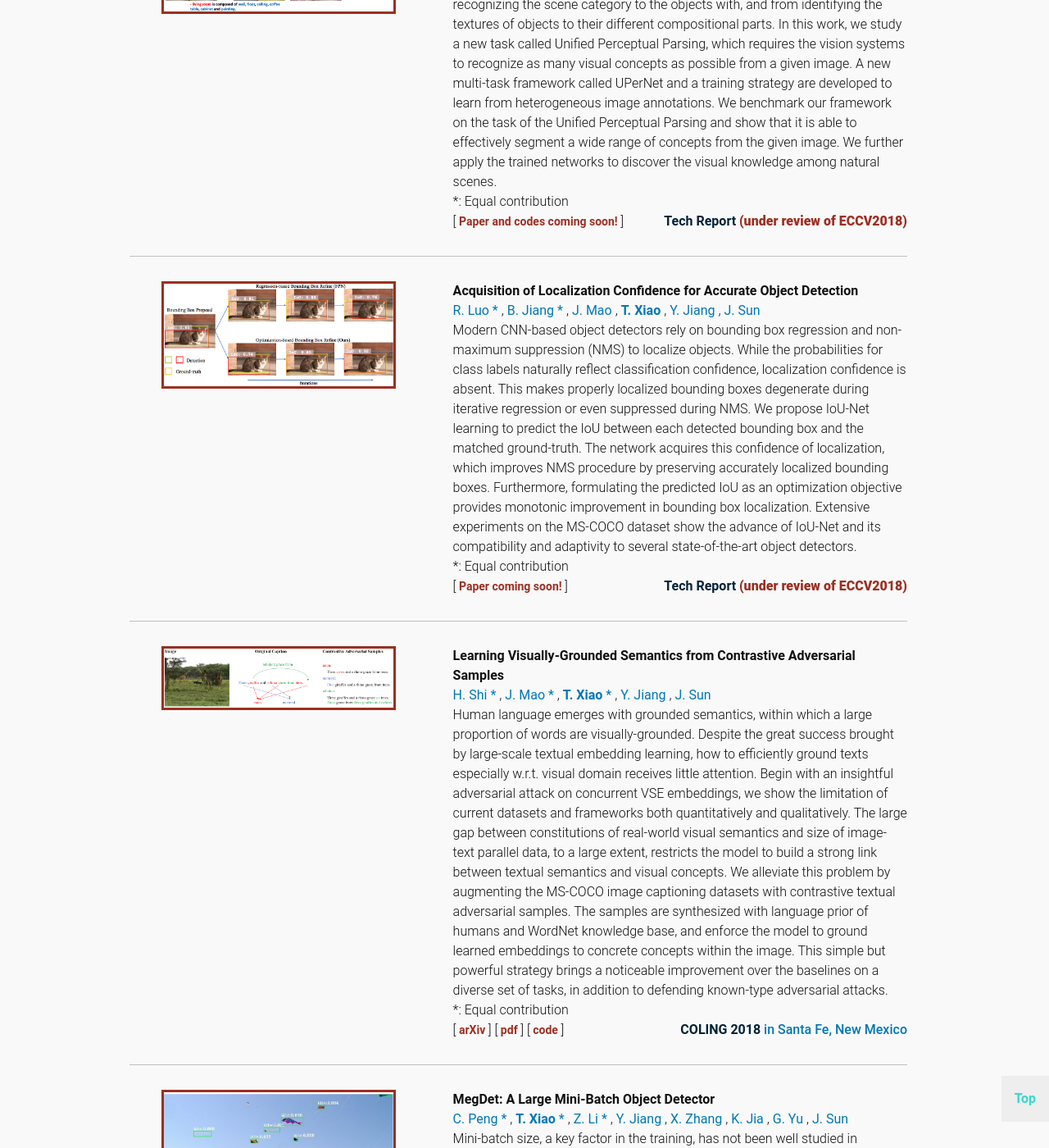
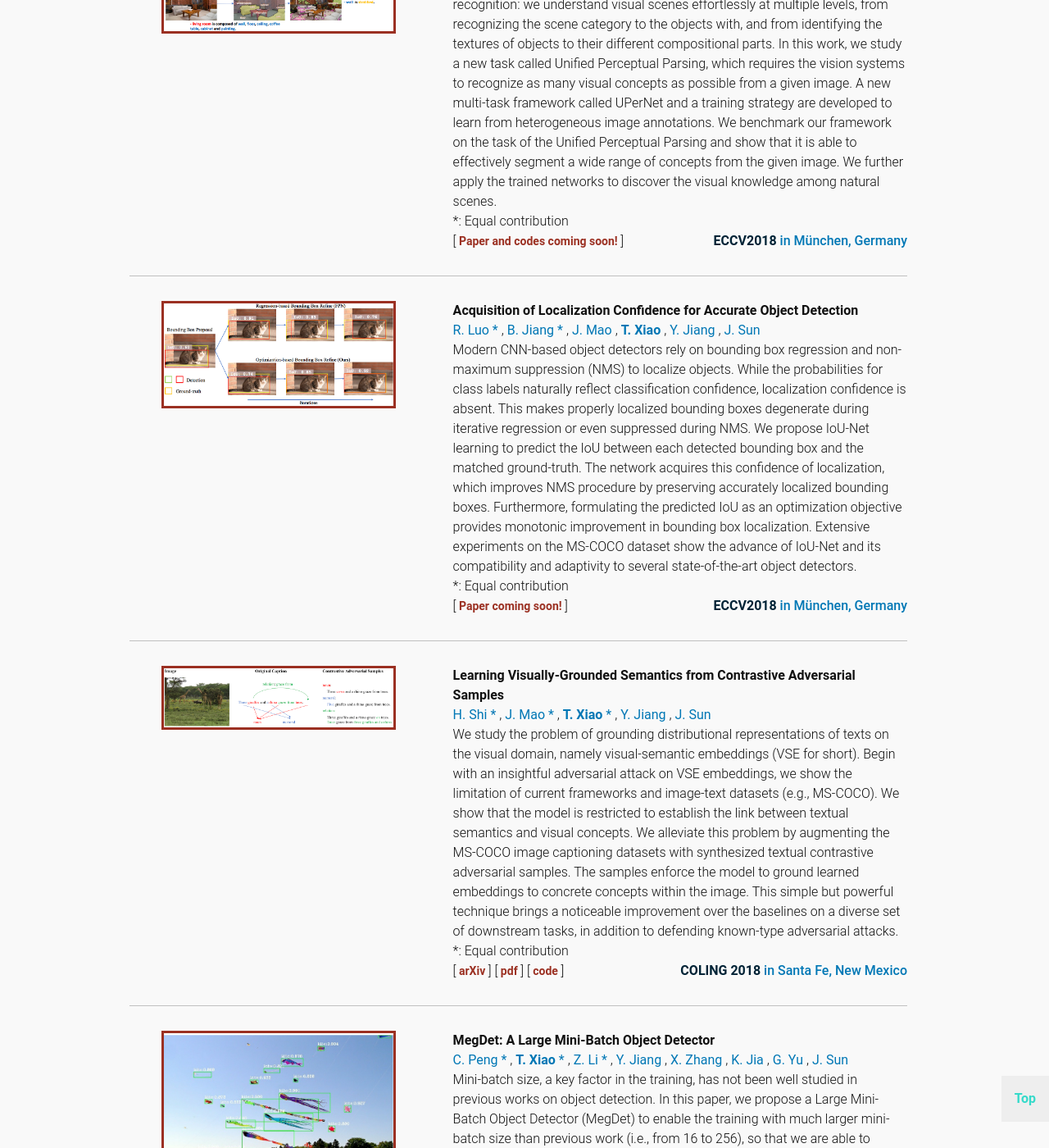
Before and after one commit to Tete-Xiao/Tete-Xiao.github.io, a Jekyll site: the page built from index.html, in a window 1280 px wide and 1400 px high, scrolled down 2038 px. Shown: the whole window at 82% size. Built offline with Jekyll 4.4.1, drawn with Linux system fonts in a browser that asks for light colours; comment, search, counter and statistics services are not loaded; some of the changed text lies outside the part shown.

Commit message:
update status

```diff
--- a/_data/bio.yml
+++ b/_data/bio.yml
@@ -9,6 +9,7 @@ normal:
   content:  "<strong>Tete Xiao</strong> is an undergraduate student majoring in Intelligence Science at <strong>Peking University (PKU)</strong>, one of the two best universities in China. He works as senior research intern at <strong>Megvii (Face++) Inc.</strong> (a leading Chinese AI start-up)
   mentored by <a href='https://yuningjiang.github.io/'>Mr. Yuning Jiang</a> and supervised by
   <a href='http://www.jiansun.org/'>Dr. Jian Sun</a>. He is also a research assistant at Institute of Computer Science and Technology <strong>(ICST)</strong>, Peking University, supervised by <a href='http://www.muyadong.com/'>Dr. Yadong Mu</a>. His research interests lie in the field of <strong>Object Detection</strong>, <strong>Computer Vision</strong> and <strong>Machine Learning</strong>. He has received China National Scholarship for his excellent performance in courses and research. <br> <br> Tete has participated in programming contest since high school. He won two gold medals in 2016 and 2017 <a href='https://icpc.baylor.edu/'>ACM-ICPC</a> Asia Regional Contest for PKU. In high school, he was admitted to Shandong Province Team of 2014 as first place winner to compete in National Olympiad in Informatics (NOI), where he won a bronze medal. <h2>News:</h2>
+  <strong>[Jul. 2018]</strong> Two papers accepted to <a href='https://eccv2018.org/'>ECCV18</a> in in München, Germany! (Paper and code coming soon)<br>
   <strong>[May 2018]</strong> One paper accepted to <a href='https://coling2018.org/'>COLING18</a> in Santa Fe, The Land of Enchantment! It's my very first paper of vision-language! (<a href='https://arxiv.org/abs/1806.10348'>paper</a> and <a href='https://github.com/ExplorerFreda/VSE-C'>codes</a> are released.) <br>
   <strong>[Apr. 2018]</strong> A flexible PyTorch implementation of scene parsing networks trained on ADE20K with SOTA performance is <a href='https://github.com/CSAILVision/semantic-segmentation-pytorch'>released</a> in conjuction with MIT CSAIL.<br>
   <strong>[Feb. 2018]</strong> Two papers accepted to <a href='http://cvpr2018.thecvf.com/'>CVPR18</a> in Salt Lake City, Beehive State! <br>
--- a/_data/publications.yml
+++ b/_data/publications.yml
@@ -18,8 +18,8 @@
       url:  'https://yuningjiang.github.io/'
     - name: J. Sun
       url:  'http://www.jiansun.org/'
-  publisher:  'Tech Report'
-  status:   '(under review of ECCV2018)'
+  publisher:  'ECCV2018'
+  place:    'in München, Germany'
   desc: 'Human visual perception is not a standalone function at one level of recognition: we understand visual scenes effortlessly at multiple levels, from recognizing the scene category to the objects with, and from identifying the textures of objects to their different compositional parts. In this work, we study a new task called Unified Perceptual Parsing, which requires the vision systems to recognize as many visual concepts as possible from a given image. A new multi-task framework called UPerNet and a training strategy are developed to learn from heterogeneous image annotations. We benchmark our framework on the task of the Unified Perceptual Parsing and show that it is able to effectively segment a wide range of concepts from the given image. We further apply the trained networks to discover the visual knowledge among natural scenes. '
   tags:
     - name: 'Paper and codes coming soon!'
@@ -47,8 +47,8 @@
       url:  'https://yuningjiang.github.io/'
     - name: J. Sun
       url:  'http://www.jiansun.org/'
-  publisher: 'Tech Report'
-  status: '(under review of ECCV2018)'
+  publisher: 'ECCV2018'
+  place:    'in München, Germany'
   desc: 'Modern CNN-based object detectors rely on bounding box regression and non-maximum suppression (NMS) to localize objects. While the probabilities for class labels naturally reflect classification confidence, localization confidence is absent. This makes properly localized bounding boxes degenerate during iterative regression or even suppressed during NMS. We propose IoU-Net learning to predict the IoU between each detected bounding box and the matched ground-truth. The network acquires this confidence of localization, which improves NMS procedure by preserving accurately localized bounding boxes. Furthermore, formulating the predicted IoU as an optimization objective provides monotonic improvement in bounding box localization. Extensive experiments on the MS-COCO dataset show the advance of IoU-Net and its compatibility and adaptivity to several state-of-the-art object detectors.'
   tags:
     - name: 'Paper coming soon!'
@@ -77,7 +77,7 @@
       url:  'http://www.jiansun.org/'
   publisher:  'COLING 2018'
   place:    'in Santa Fe, New Mexico'
-  desc: 'Human language emerges with grounded semantics, within which a large proportion of words are visually-grounded. Despite the great success brought by large-scale textual embedding learning, how to efficiently ground texts especially w.r.t. visual domain receives little attention. Begin with an insightful adversarial attack on concurrent VSE embeddings, we show the limitation of current datasets and frameworks both quantitatively and qualitatively. The large gap between constitutions of real-world visual semantics and size of image-text parallel data, to a large extent, restricts the model to build a strong link between textual semantics and visual concepts. We alleviate this problem by augmenting the MS-COCO image captioning datasets with contrastive textual adversarial samples. The samples are synthesized with language prior of humans and WordNet knowledge base, and enforce the model to ground learned embeddings to concrete concepts within the image. This simple but powerful strategy brings a noticeable improvement over the baselines on a diverse set of tasks, in addition to defending known-type adversarial attacks.'
+  desc: 'We study the problem of grounding distributional representations of texts on the visual domain, namely visual-semantic embeddings (VSE for short). Begin with an insightful adversarial attack on VSE embeddings, we show the limitation of current frameworks and image-text datasets (e.g., MS-COCO). We show that the model is restricted to establish the link between textual semantics and visual concepts. We alleviate this problem by augmenting the MS-COCO image captioning datasets with synthesized textual contrastive adversarial samples. The samples enforce the model to ground learned embeddings to concrete concepts within the image. This simple but powerful technique brings a noticeable improvement over the baselines on a diverse set of downstream tasks, in addition to defending known-type adversarial attacks.'
   tags:
     - name: 'arXiv'
       url:  'https://arxiv.org/abs/1806.10348'
```
